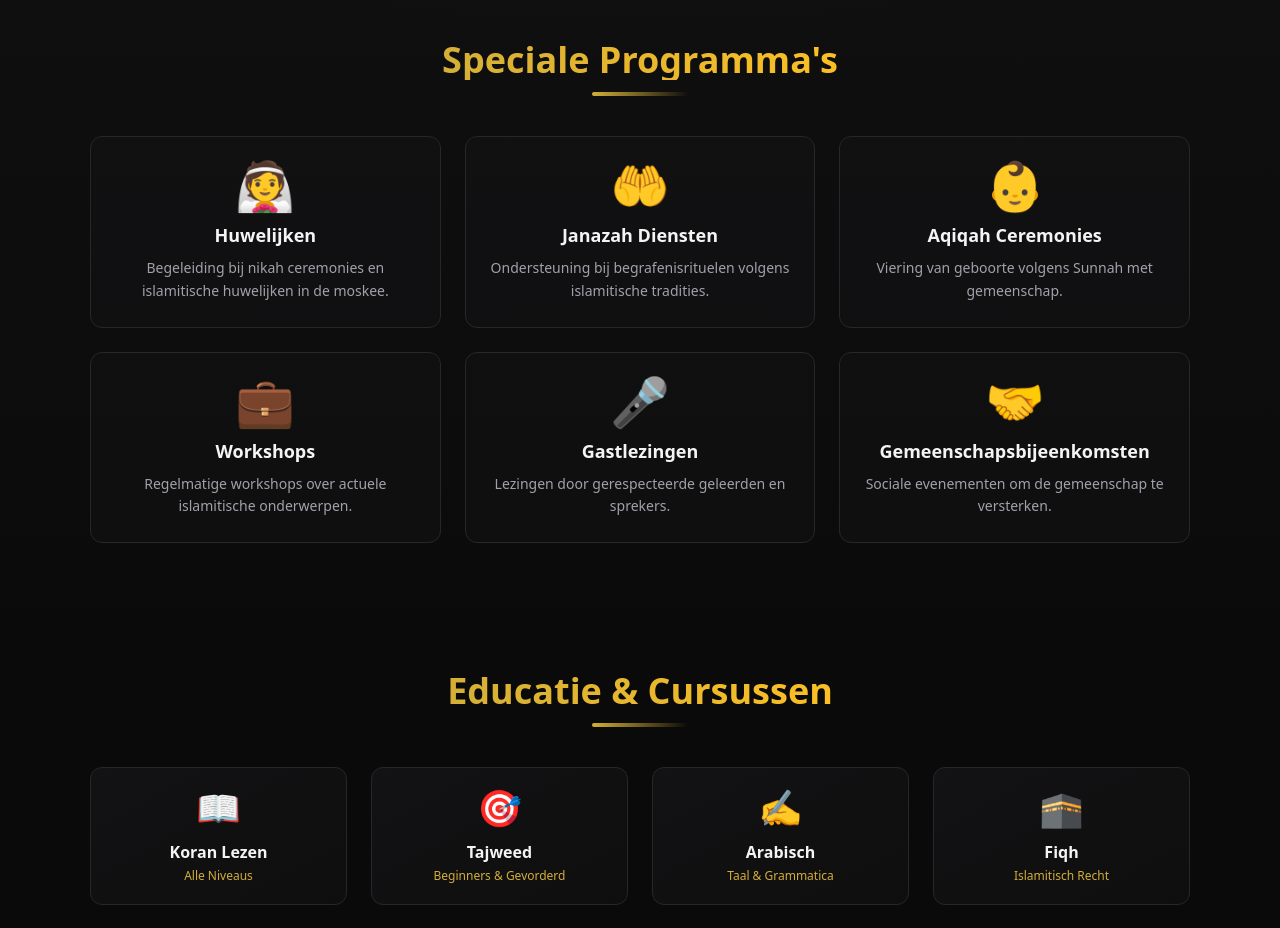
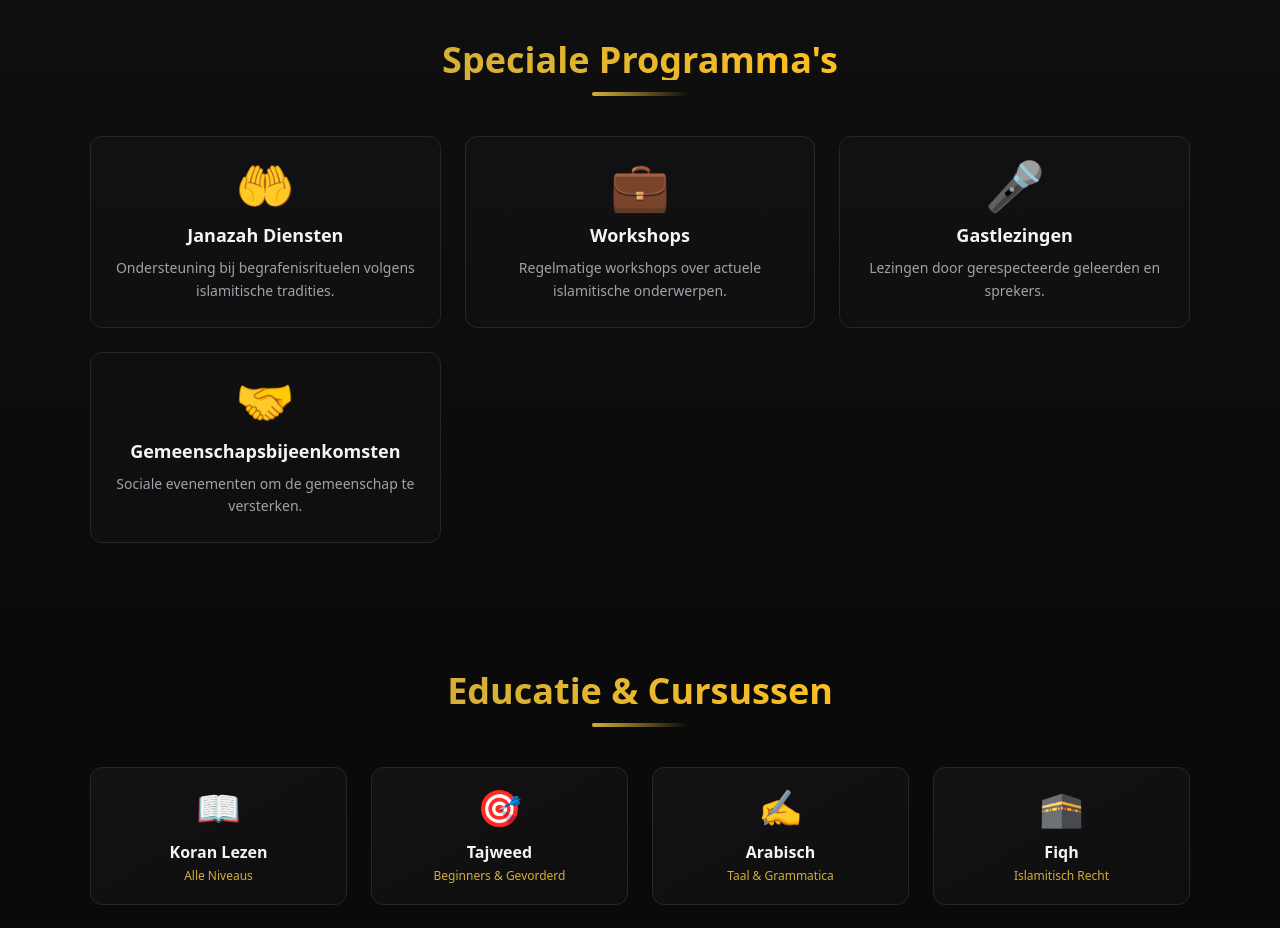
Before and after one commit to NativeDesign1/moskee-el-muslimeen-houthalen, a React (Vite) app: page /activiteiten in a window 1280 px wide. Shown: the part 1760-2688 px from the top of the page. Built offline with nearby package versions, Linux system fonts and the light colour scheme; no server answers.

Commit message:
ADJUSTED AQEEQAH ETC

```diff
--- a/src/pages/Activiteiten.jsx
+++ b/src/pages/Activiteiten.jsx
@@ -152,19 +152,9 @@ export default function Activiteiten() {
           <div className="grid md:grid-cols-3 gap-6">
             {[
               {
-                icon: '👰',
-                title: 'Huwelijken',
-                desc: 'Begeleiding bij nikah ceremonies en islamitische huwelijken in de moskee.'
-              },
-              {
                 icon: '🤲',
                 title: 'Janazah Diensten',
                 desc: 'Ondersteuning bij begrafenisrituelen volgens islamitische tradities.'
-              },
-              {
-                icon: '👶',
-                title: 'Aqiqah Ceremonies',
-                desc: 'Viering van geboorte volgens Sunnah met gemeenschap.'
               },
               {
                 icon: '💼',
```
